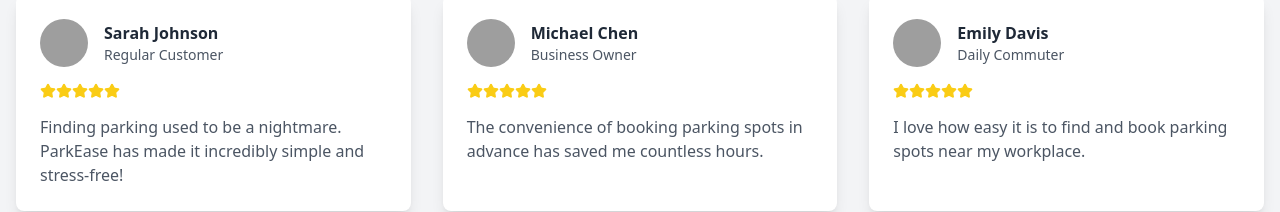
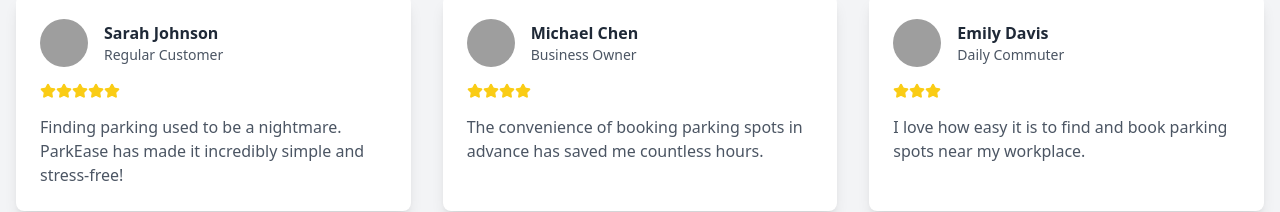
Before and after one commit to Division17/Smart-Parking-System, a React (Vite) app in the folder frontend/: page / in a window 1280 px wide. Shown: the part 2255-2467 px from the top of the page. Built offline with nearby package versions, Linux system fonts and the light colour scheme; grey boxes are pictures that could not be loaded; a web font is replaced by a local one.

Commit message:
fix: stars in testimonial

```diff
--- a/frontend/src/components/Pages/HomePage/Testimonials.jsx
+++ b/frontend/src/components/Pages/HomePage/Testimonials.jsx
@@ -5,6 +5,7 @@
   const testimonials = [
     {
       name: "Sarah Johnson",
+      star: 5,
       role: "Regular Customer",
       image: "https://images.unsplash.com/photo-1494790108377-be9c29b29330?ixlib=rb-1.2.1&auto=format&fit=crop&w=128&h=128&q=80",
       text: "Finding parking used to be a nightmare. ParkEase has made it incredibly simple and stress-free!"
@@ -12,12 +13,14 @@
     {
       name: "Michael Chen",
       role: "Business Owner",
+      star: 4,
       image: "https://images.unsplash.com/photo-1472099645785-5658abf4ff4e?ixlib=rb-1.2.1&auto=format&fit=crop&w=128&h=128&q=80",
       text: "The convenience of booking parking spots in advance has saved me countless hours."
     },
     {
       name: "Emily Davis",
       role: "Daily Commuter",
+      star: 3,
       image: "https://images.unsplash.com/photo-1438761681033-6461ffad8d80?ixlib=rb-1.2.1&auto=format&fit=crop&w=128&h=128&q=80",
       text: "I love how easy it is to find and book parking spots near my workplace."
     }
@@ -48,7 +51,7 @@
                 </div>
               </div>
               <div className="flex mb-4">
-                {[...Array(5)].map((_, i) => (
+                {[...Array(testimonial.star)].map((_, i) => (
                   <Star key={i} className="w-4 h-4 text-yellow-400 fill-current" />
                 ))}
               </div>
```
